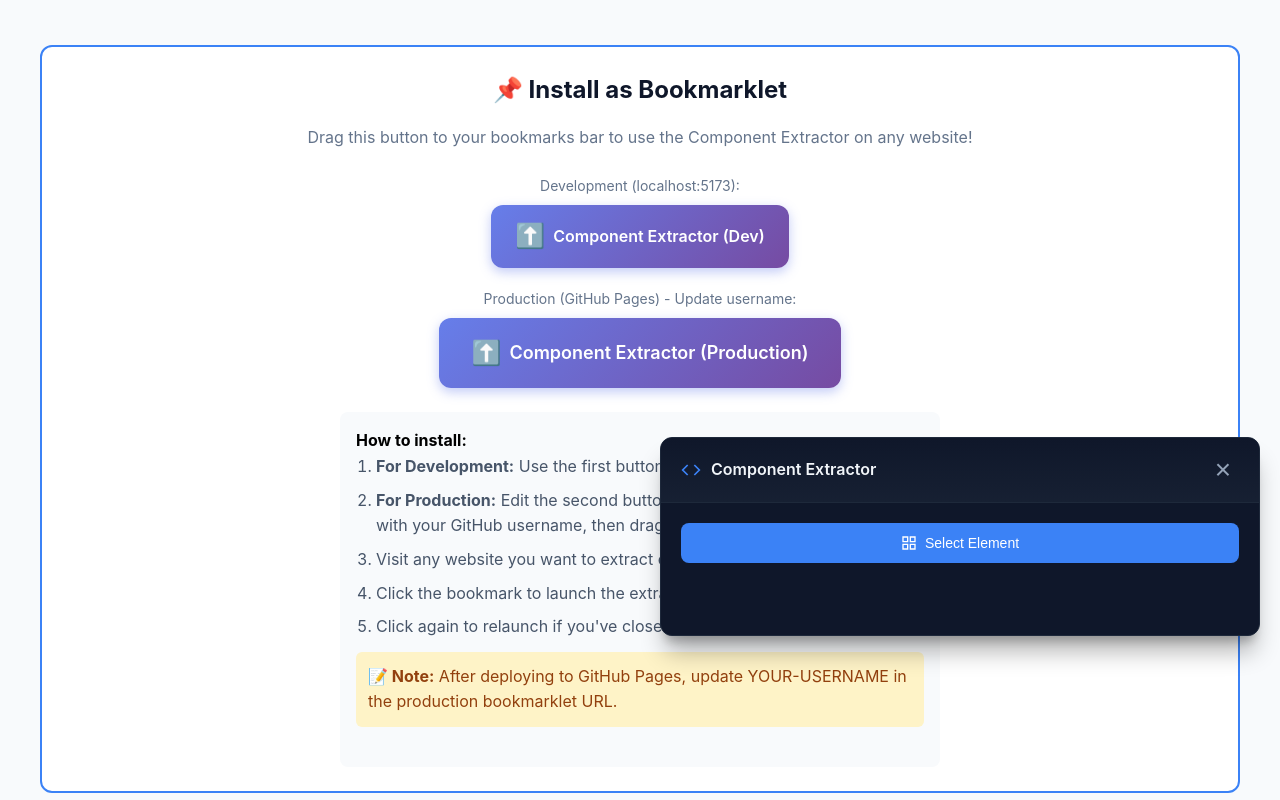
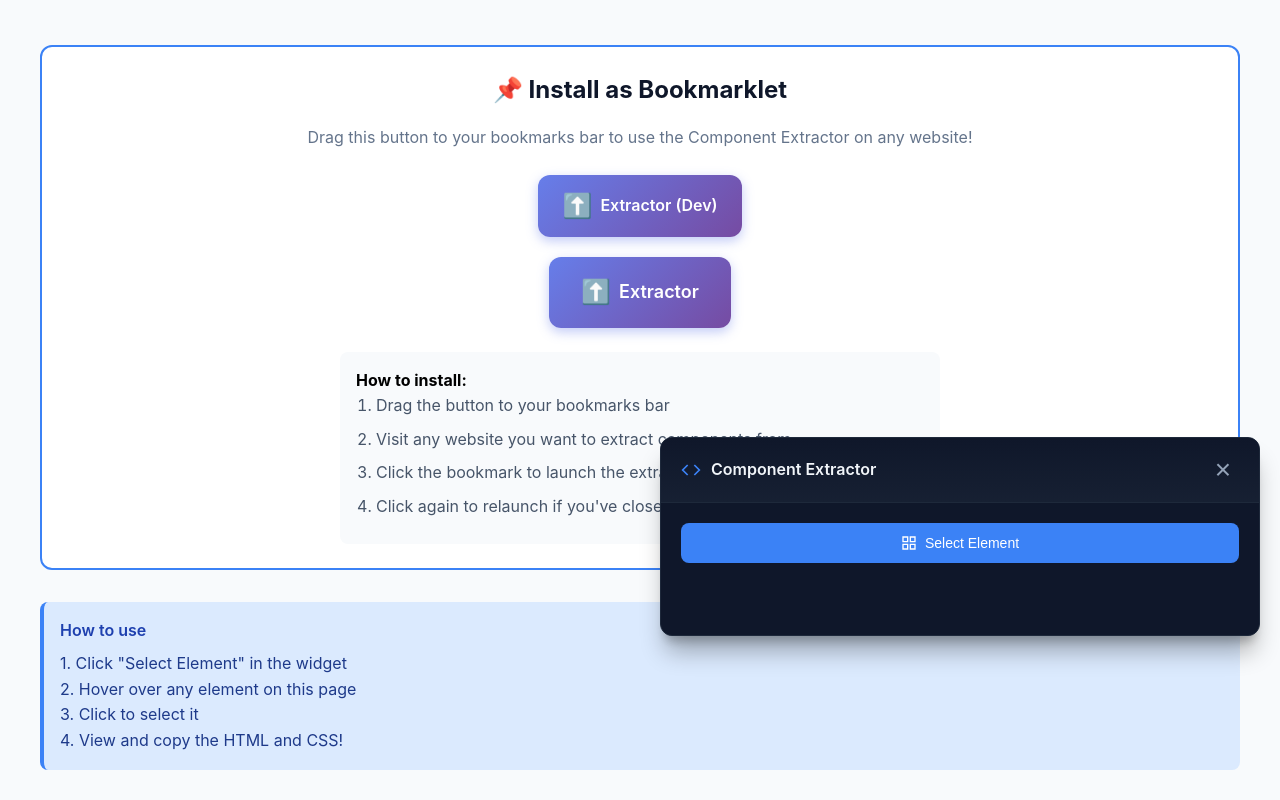
Before and after one commit to chrishow/element-extractor, a website built with Vite: page index.html in a window 1280 px wide. Shown: the part 144-944 px from the top of the page. Built offline with nearby package versions, Linux system fonts and the light colour scheme.

Commit message:
Cleanup home page, hide dev button on live

```diff
--- a/index.html
+++ b/index.html
@@ -4,7 +4,7 @@
 <head>
     <meta charset="UTF-8" />
     <meta name="viewport" content="width=device-width, initial-scale=1.0" />
-    <title>Component Extractor - Demo</title>
+    <title>Component Extractor</title>
     <style>
         * {
             margin: 0;
@@ -224,47 +224,37 @@
             <p>Drag this button to your bookmarks bar to use the Component Extractor on any website!</p>
 
             <!-- Development Bookmarklet (localhost) -->
-            <div style="margin-bottom: 20px;">
-                <p style="font-size: 0.875rem; color: #64748b; margin-bottom: 8px;">Development (localhost:5173):</p>
+            <div style="margin-bottom: 20px;" class="extractor-dev-button">
                 <a href="javascript:(function(){const e=document.getElementById('clone-element-widget');if(e&&e.remove(),window.CloneElementExtractor)return void new window.CloneElementExtractor;const t=document.createElement('script');t.src='http://localhost:5173/inject.js',t.id='clone-element-injector',document.head.appendChild(t)})();"
                     class="bookmarklet-link" style="font-size: 1rem; padding: 12px 24px;"
                     onclick="alert('Drag this link to your bookmarks bar!'); return false;">
                     <span class="drag-icon">⬆️</span>
-                    Component Extractor (Dev)
+                    Extractor (Dev)
                 </a>
             </div>
 
             <!-- Production Bookmarklet (GitHub Pages) -->
             <div>
-                <p style="font-size: 0.875rem; color: #64748b; margin-bottom: 8px;">Production (GitHub Pages) - Update
-                    username:</p>
-                <a href="javascript:(function(){const e=document.getElementById('clone-element-widget');if(e&&e.remove(),window.CloneElementExtractor)return void new window.CloneElementExtractor;const t=document.createElement('script');t.src='https://YOUR-USERNAME.github.io/clone-element/inject.js',t.id='clone-element-injector',document.head.appendChild(t)})();"
-                    class="bookmarklet-link"
-                    onclick="alert('Update YOUR-USERNAME in the URL before using! Then drag to your bookmarks bar.'); return false;">
+                <a href="javascript:(function(){const e=document.getElementById('clone-element-widget');if(e&&e.remove(),window.CloneElementExtractor)return void new window.CloneElementExtractor;const t=document.createElement('script');t.src='https://chrishow.github.io/clone-element/inject.js',t.id='clone-element-injector',document.head.appendChild(t)})();"
+                    class="bookmarklet-link" onclick="alert('Drag this button to your bookmarks bar!'); return false;">
                     <span class="drag-icon">⬆️</span>
-                    Component Extractor (Production)
+                    Extractor
                 </a>
             </div>
 
             <div class="install-steps">
                 <strong>How to install:</strong>
                 <ol>
-                    <li><strong>For Development:</strong> Use the first button above</li>
-                    <li><strong>For Production:</strong> Edit the second button's href to replace
-                        <code>YOUR-USERNAME</code> with your GitHub username, then drag it</li>
+                    <li>Drag the button to your bookmarks bar</li>
                     <li>Visit any website you want to extract components from</li>
                     <li>Click the bookmark to launch the extractor</li>
                     <li>Click again to relaunch if you've closed it</li>
                 </ol>
-                <p style="margin-top: 12px; padding: 12px; background: #fef3c7; border-radius: 6px; color: #92400e;">
-                    <strong>📝 Note:</strong> After deploying to GitHub Pages, update YOUR-USERNAME in the production
-                    bookmarklet URL.
-                </p>
             </div>
         </div>
 
         <div class="alert">
-            <div class="alert-title">🎯 How to use</div>
+            <div class="alert-title">How to use</div>
             <div class="alert-text">
                 1. Click "Select Element" in the widget<br>
                 2. Hover over any element on this page<br>
@@ -274,7 +264,7 @@
         </div>
 
         <div class="feature-box">
-            <h2>Premium Features <span class="badge">NEW</span></h2>
+            <h2>Features</h2>
             <ul class="feature-list">
                 <li>Extract HTML markup instantly</li>
                 <li>Get computed CSS styles</li>
@@ -285,7 +275,7 @@
 
         <div class="demo-grid">
             <div class="card">
-                <h3>Card Component</h3>
+                <h3>Demo Card Component</h3>
                 <p>This is a sample card component with hover effects and beautiful styling. Try extracting it!</p>
                 <a href="#" class="btn">Learn More</a>
             </div>
--- a/src/main.ts
+++ b/src/main.ts
@@ -1,2 +1,11 @@
 import './style.css'
 import './client'
+
+document.addEventListener('DOMContentLoaded', () => {
+    if (window.location.hostname === 'localhost') {
+        const devButton = document.querySelector('.extractor-dev-button') as HTMLElement;
+        if (devButton) {
+            devButton.style.display = 'block';
+        }
+    }
+});
--- a/src/style.css
+++ b/src/style.css
@@ -268,6 +268,10 @@
     background: #334155;
 }
 
+.extractor-dev-button {
+    display: none;
+}
+
 /* Element highlighting */
 .clone-element-highlighted {
     outline: 3px solid var(--highlight-color) !important;
```
Also changed, not shown: src/ElementExtractor.ts (+4 -4 lines), src/client.ts (+3 -26 lines).
